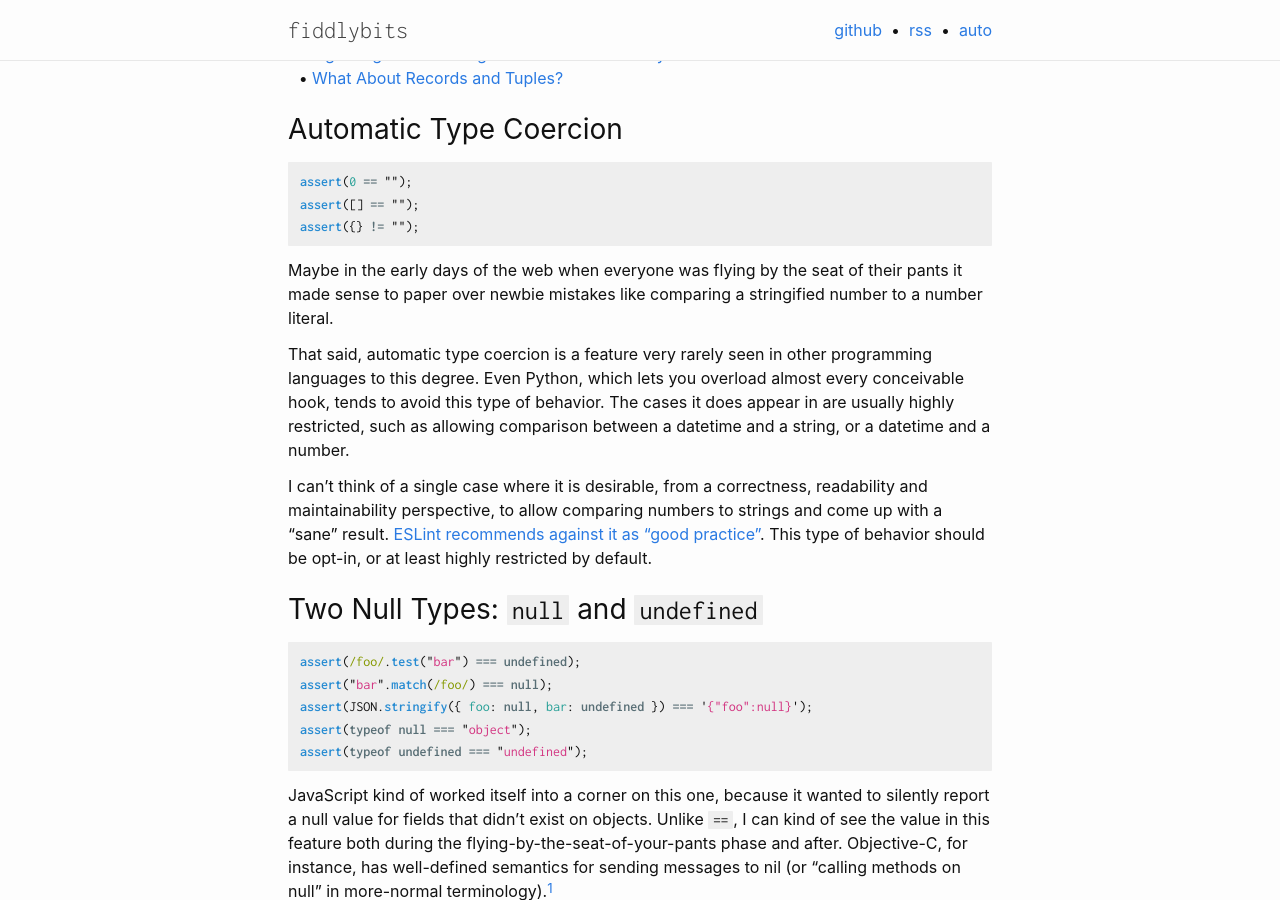
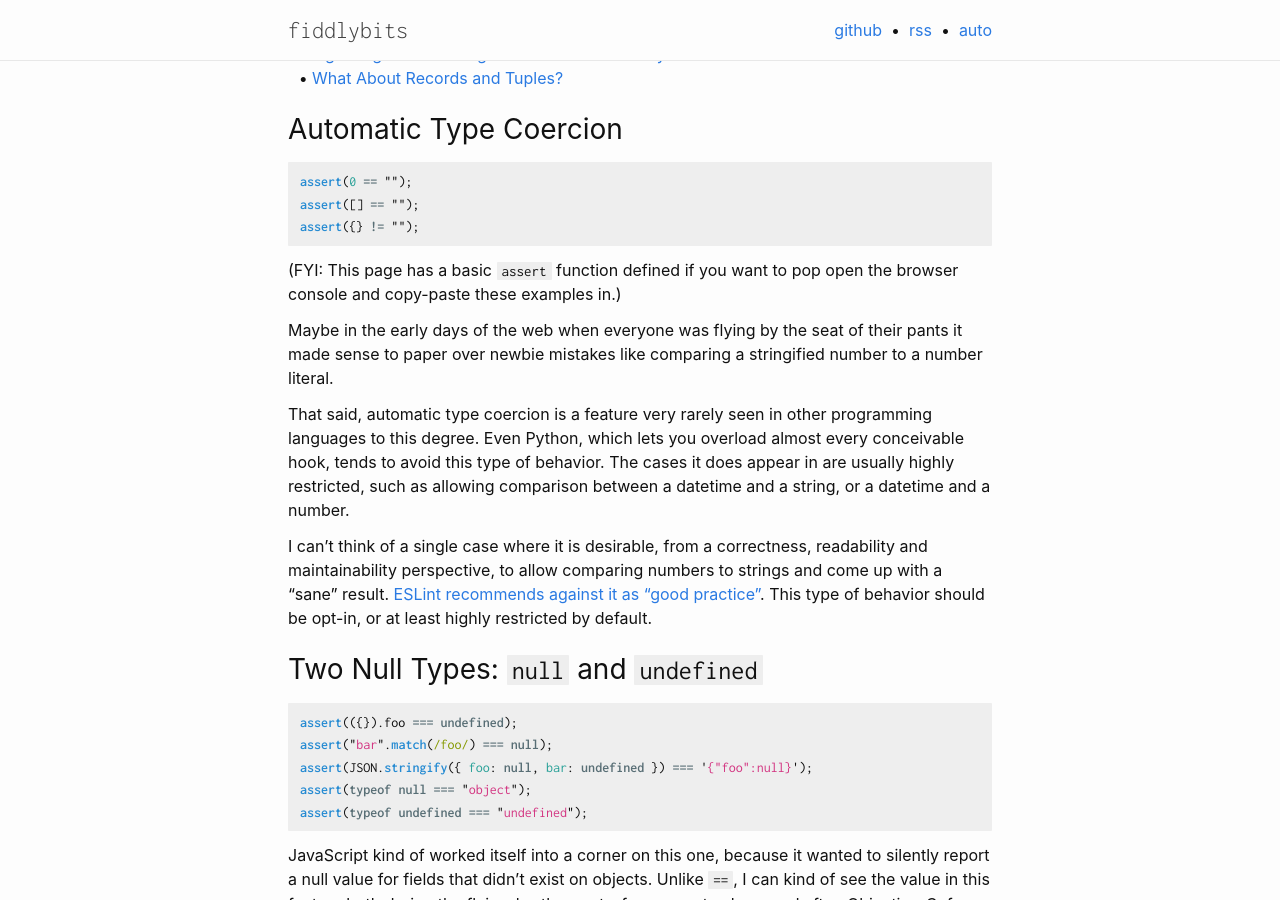
Before and after one commit to seansfkelley/seansfkelley.github.io, a Jekyll site: the page built from _posts/2021-02-03-javascript-the-bad-parts.md, in a window 1280 px wide and 900 px high, scrolled down 551 px. Built offline with Jekyll 4.4.1, drawn with Linux system fonts in a browser that asks for light colours; some web fonts are replaced.

Commit message:
Corrections to JavaScript post.

````diff
--- a/_posts/2021-02-03-javascript-the-bad-parts.md
+++ b/_posts/2021-02-03-javascript-the-bad-parts.md
@@ -21,6 +21,8 @@ assert([] == "");
 assert({} != "");
 ```
 
+(FYI: This page has a basic `assert` function defined if you want to pop open the browser console and copy-paste these examples in.)
+
 Maybe in the early days of the web when everyone was flying by the seat of their pants it made sense to paper over newbie mistakes like comparing a stringified number to a number literal.
 
 That said, automatic type coercion is a feature very rarely seen in other programming languages to this degree. Even Python, which lets you overload almost every conceivable hook, tends to avoid this type of behavior. The cases it does appear in are usually highly restricted, such as allowing comparison between a datetime and a string, or a datetime and a number.
@@ -30,7 +32,7 @@ I can't think of a single case where it is desirable, from a correctness, readab
 ## Two Null Types: `null` and `undefined`
 
 ```js
-assert(/foo/.test("bar") === undefined);
+assert(({}).foo === undefined);
 assert("bar".match(/foo/) === null);
 assert(JSON.stringify({ foo: null, bar: undefined }) === '{"foo":null}');
 assert(typeof null === "object");
@@ -160,3 +162,11 @@ As for `===` and dynamic `this`, well, I have linters and more brainspace to ded
 [^1]: Objective-C is an extensively flawed and weird language in its own right, but let's not get into that here.
 [^2]: Inflation and the pervasiveness of software mean that this cost is definitely _well_ above a billion at this point. But I don't fault C.A.R. Hoare, the null reference was inevitable and entirely reasonable. Optional types are big in imperative languages now, anyway.
 [^3]: It's entirely possible there are other incantations that allow configuring `self` that I don't know about. But the point stands: Python does the sane thing by default when using method references, and requires extra effort to do weird stuff.
+
+<script type="text/javascript">
+  function assert(c) {
+    if (!c) {
+      throw new Error("assertion failure");
+    }
+  }
+</script>
````
